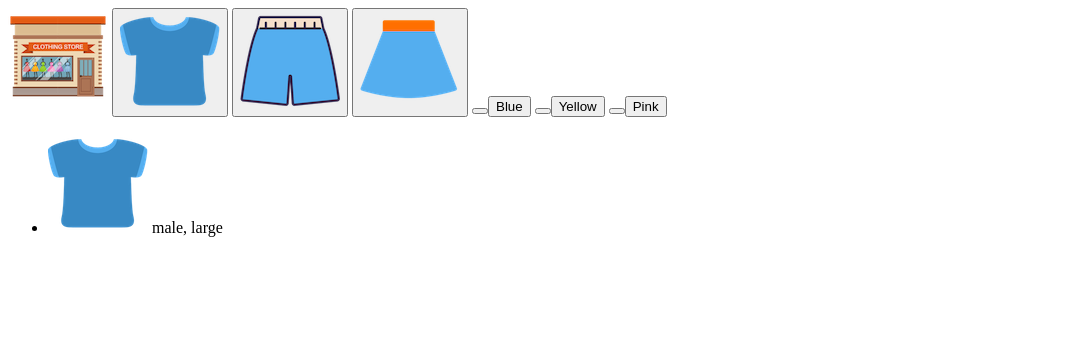
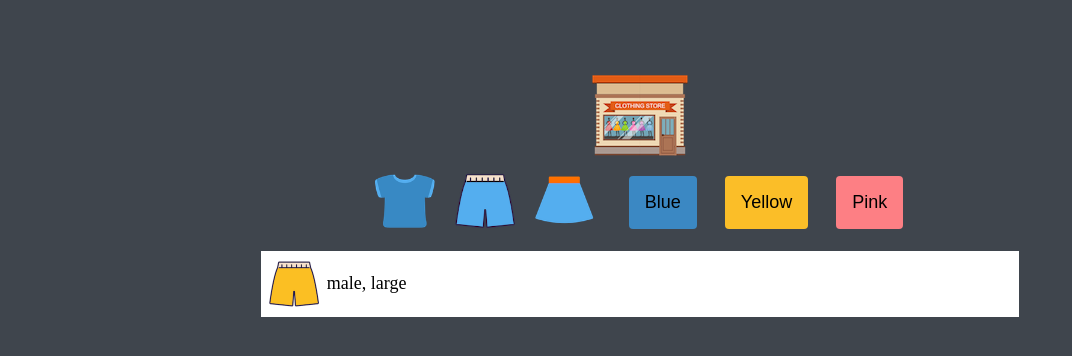
Before and after one commit to Hediar/ShoppingMiniGame, a plain HTML site: page index.html in a window 1280 px wide. Shown: the whole page, without its empty margins (0-1072 px from the left). Drawn offline with Linux system fonts and the light colour scheme.

Commit message:
CSS commit and HTML change

```diff
--- a/index.html
+++ b/index.html
@@ -5,22 +5,26 @@
     <meta http-equiv="X-UA-Compatible" content="IE=edge">
     <meta name="viewport" content="width=device-width, initial-scale=1.0">
     <title>Online Shopping</title>
+    <link rel="stylesheet" href="style.css" />
+    <script src="src/main.js" defer></script>
 </head>
 <body>
     <!-- Logo -->
-    <img src="img/logo.png" alt="Logo" class="logo">
+    <img src="img/logo.png" alt="Logo" class="logo" />
     <!-- Buttons -->
+    <section class="buttons">
         <button class="btn"><img src="img/blue_t.png" alt="tshirt" class="imgBtn"></button>
         <button class="btn"><img src="img/blue_p.png" alt="pants" class="imgBtn"></button>
         <button class="btn"><img src="img/blue_s.png" alt="skirt" class="imgBtn"></button>
         <button class="btn"><button class="btn colorBtn blue">Blue</button></button>
         <button class="btn"><button class="btn colorBtn yellow">Yellow</button></button>
         <button class="btn"><button class="btn colorBtn pink">Pink</button></button>
+    </section>
     <!-- Items -->
     <ul class="items">
-        <li class="items">
-            <img src="img/blue_t.png" alt="tshirt" class="item__thumbnail">
-            <span class="tiem__description">male, large</span>
+        <li class="item">
+            <img src="img/yellow_p.png" alt="tshirt" class="item__thumbnail">
+            <span class="item__description">male, large</span>
         </li>
     </ul>
 </body>
--- a/style.css
+++ b/style.css
@@ -6,8 +6,97 @@
   --color-yellow: #fbbe28;
   --color-pink: #fd7f84;
   --color-light-grey: #dfdfdf;
+
+  /* size */
+  --base-space: 8px;
+  --size-button: 60px;
+  --size-border: 4px;
+  --size-thumbnail: 50px;
+  --font-size: 18px;
+
+  /* animation */
+  --size-znimation-duration: 300ms;
 }
 
-* {
-  box-sizing: border-box;
+body {
+  height: 100vh;
+  background-color: var(--color-black);
+  display: flex;
+  flex-direction: column;
+  justify-content: center;
+  align-items: center;
 }
+
+.logo {
+  cursor: pointer;
+  transition: transform var(--size-znimation-duration) ease;
+}
+
+.buttons {
+  display: flex;
+  align-items: center;
+
+}
+
+.btn{
+  background-color: transparent;
+  border: none;
+  outline: none;
+  cursor: pointer;
+  transition: transform var(--size-znimation-duration) ease;
+  margin-right: var(--base-space);
+}
+
+.btn:hover,
+.logo:hover {
+  transform: scale(1.1);
+}
+
+.imgBtn {
+  width: var(--size-button);
+  height: var(--size-button);
+}
+
+.colorBtn {
+  font-size: var(--font-size);
+  padding: calc(var(--base-space) * 2);
+  border-radius: var(--size-border);
+}
+
+.blue {
+  background-color: var(--color-blue);
+}
+
+.yellow {
+  background-color: var(--color-yellow);
+}
+
+.pink {
+  background-color: var(--color-pink);
+}
+
+.items {
+  width: 60%;
+  height: 60%;
+  list-style: none;
+  padding-left: 0;
+  overflow-y: scroll;
+}
+
+.item {
+  background-color: white;
+  display: flex;
+  align-items: center;
+  padding: var(--base-space);
+  margin-bottom: var(--base-space);
+}
+
+.item__thumbnail {
+  width: var(--size-thumbnail);
+  height: var(--size-thumbnail);
+}
+
+.item__description {
+  margin-left: var(--base-space);
+  font-size: var(--font-size);
+}
```
Lines whose indentation alone changed are shown as unchanged.
